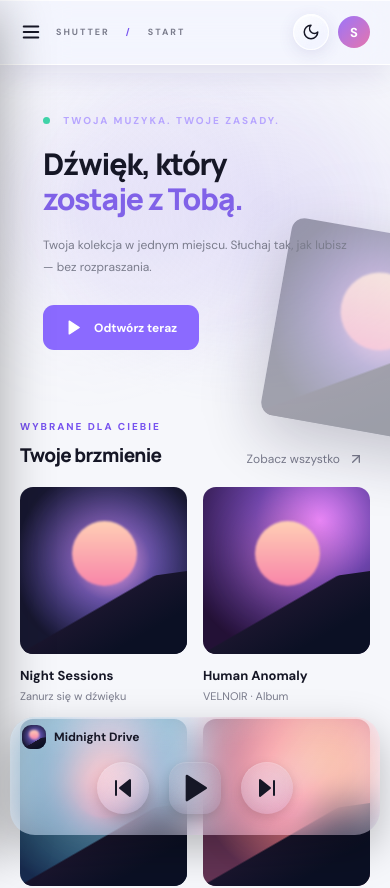
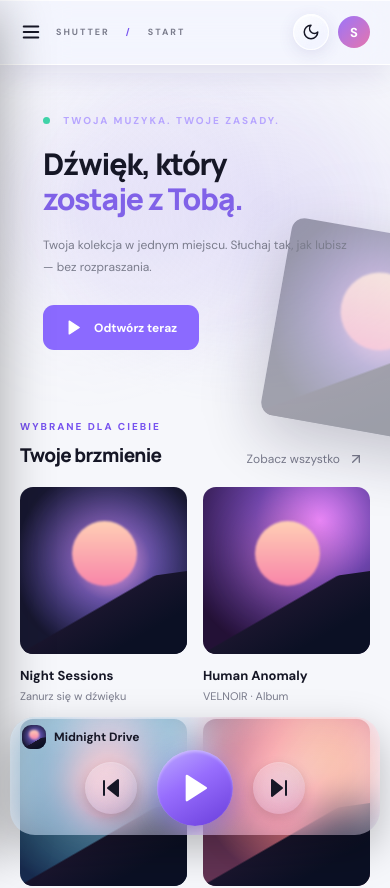
Before and after one commit to trciesielski/Shutter, a React (Vite) app: page / in a window 390 px wide. Shown: the top 888 px of the page. Built offline with nearby package versions, Linux system fonts and the light colour scheme.

Commit message:
fix(player): enforce circular violet Play with correct CSS specificity

```diff
--- a/src/style.css
+++ b/src/style.css
@@ -325,3 +325,32 @@ html,body,#root{max-width:100%;overflow-x:clip}
  .player-controls .play-button{width:76px!important;height:76px!important;border-radius:50%!important}
 }
 @media(max-width:350px){.player-controls .play-button{width:70px!important;height:70px!important}}
+
+/* FIX 09 — higher-specificity Play rules win over button:not(:disabled) */
+.player-controls button.play-button:not(:disabled){
+  display:grid!important;place-items:center!important;
+  flex:0 0 80px!important;
+  width:80px!important;height:80px!important;
+  min-width:80px!important;min-height:80px!important;
+  aspect-ratio:1!important;
+  border-radius:9999px!important;border:0!important;
+  background:linear-gradient(150deg,#bdaaff 0%,#976dfd 43%,#693ddb 100%)!important;
+  color:#fff!important;
+  box-shadow:inset 0 2px 3px rgba(255,255,255,.35),0 8px 24px rgba(109,65,230,.38)!important;
+}
+.player-controls button.play-button:not(:disabled) svg{width:32px!important;height:32px!important}
+.player-controls button:not(.play-button):not(:disabled){
+  border-radius:9999px!important;aspect-ratio:1!important;
+}
+@media(max-width:510px){
+ .player-controls button.play-button:not(:disabled){
+  width:76px!important;height:76px!important;
+  min-width:76px!important;min-height:76px!important;flex-basis:76px!important;
+ }
+}
+@media(max-width:350px){
+ .player-controls button.play-button:not(:disabled){
+  width:70px!important;height:70px!important;
+  min-width:70px!important;min-height:70px!important;flex-basis:70px!important;
+ }
+}
```
